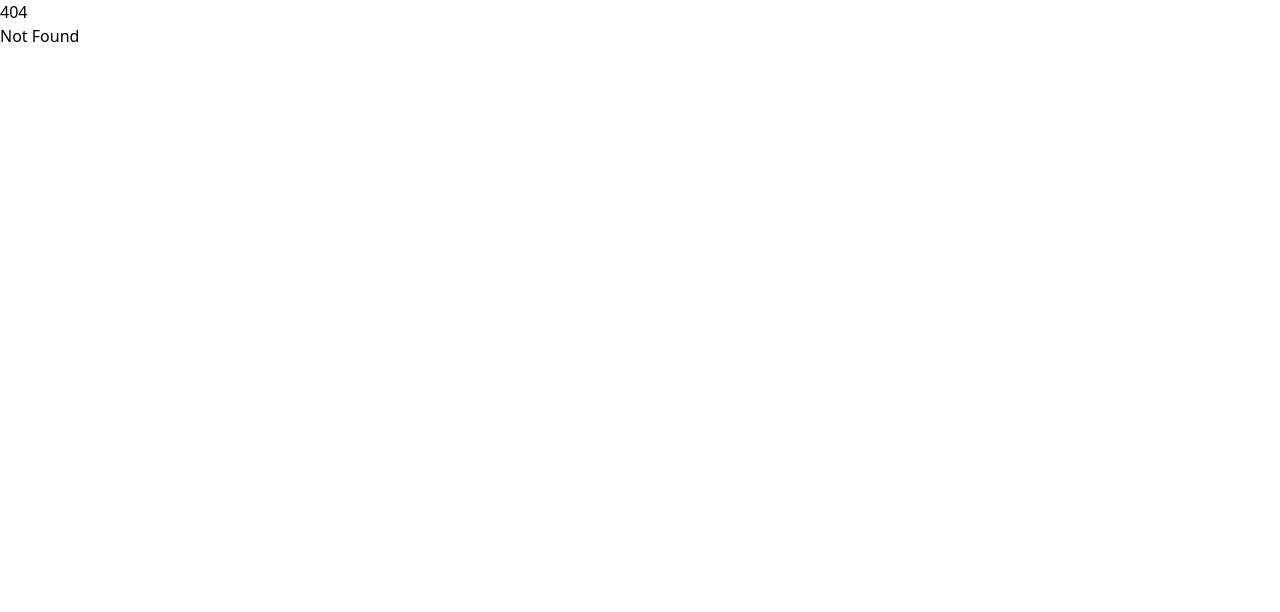
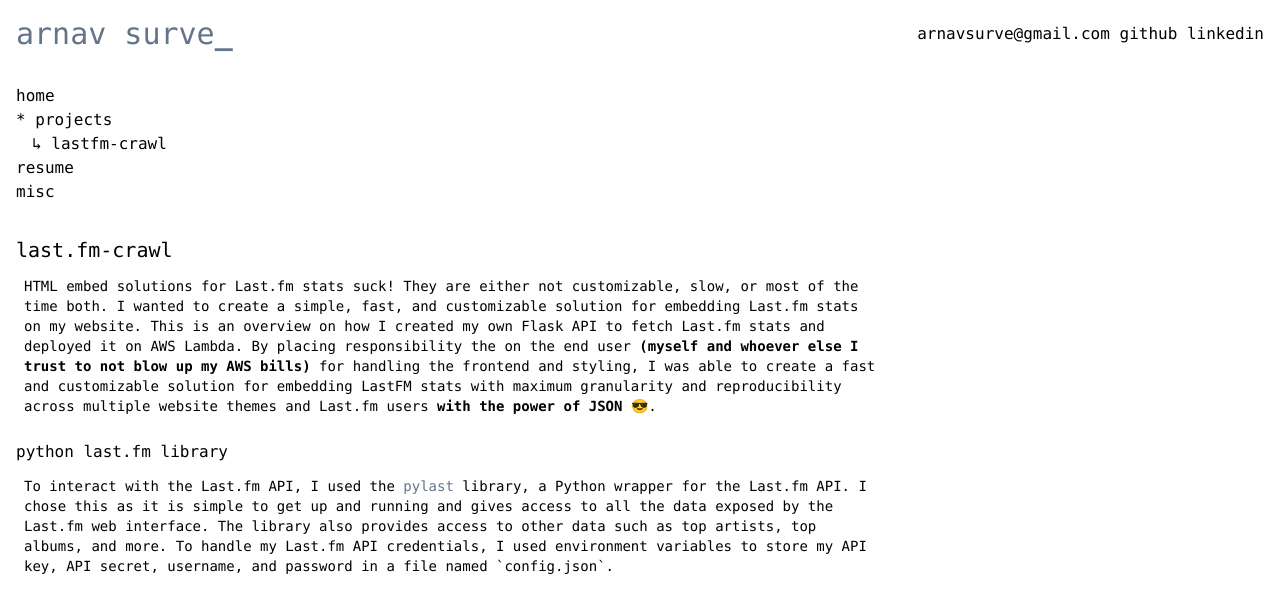
Before and after one commit to arnavsurve/website, a SvelteKit app: page /projects/lastfm-crawl in a window 1280 px wide. Before the commit this address had no page. Shown: the top 612 px of the page. Built offline with nearby package versions, Linux system fonts and the light colour scheme.

Commit message:
Add lastfm-crawl page (wip)

```diff
--- a/src/routes/projects/+page.svelte
+++ b/src/routes/projects/+page.svelte
@@ -7,12 +7,12 @@
 <Header />
 
 <div class="m-4 font-mono">
-    <StyleLink classDefs="text-xl" url="/projects/lastfm-api">
+    <StyleLink classDefs="text-xl" url="/projects/lastfm-crawl">
         last.fm api - july 2024
     </StyleLink>
 
     <Prose classDefs="p-2">
-        Wondering how I display my top weekly listens in <StyleLink url="/misc">/misc</StyleLink>? This blog post walks through my process building a Flask API that fetches my top weekly and recent tracks from <StyleLink url="https://www.last.fm/home">last.fm</StyleLink> and returns them as JSON. The API is hosted on AWS Lambda and a blog post walking through my implementation is linked above.
+        Wondering how I display my recent listens in <StyleLink url="/misc">/misc</StyleLink>? This blog post walks through my process building a Flask API that fetches my top weekly and recent tracks from <StyleLink url="https://www.last.fm/home">last.fm</StyleLink> and returns them as JSON. The API is hosted on AWS Lambda and a blog post walking through my implementation is linked above. Code hosted on <StyleLink url="https://github.com/arnavsurve/lastfm-crawl">GitHub</StyleLink>.
     </Prose>
 
     <br>
--- /dev/null
+++ b/src/routes/projects/lastfm-crawl/+page.svelte
@@ -0,0 +1,27 @@
+<script defer src="https://pyscript.net/alpha/pyscript.js">
+    import Header from "../../../components/Header.svelte";
+    import Prose from "../../../components/Prose.svelte";
+    import StyleLink from "../../../components/StyleLink.svelte";
+    // import Codeblock from "../../../components/Codeblock.svelte";
+
+    // import Prism from 'svelte-prism';
+    // import 'prismjs/themes/prism-tomorrow.css';
+</script>
+
+<Header />
+
+<div class="m-4 font-mono">
+    <h1 class="text-xl mb-1">last.fm-crawl</h1>
+    <Prose classDefs="p-2 mb-4">
+        HTML embed solutions for Last.fm stats suck! They are either not customizable, slow, or most of the time both. I wanted to create a simple, fast, and customizable solution for embedding Last.fm stats on my website. This is an overview on how I created my own Flask API to fetch Last.fm stats and deployed it on AWS Lambda. By placing responsibility the on the end user <b>(myself and whoever else I trust to not blow up my AWS bills)</b> for handling the frontend and styling, I was able to create a fast and customizable solution for embedding LastFM stats with maximum granularity and reproducibility across multiple website themes and Last.fm users <b>with the power of JSON 😎</b>.
+    </Prose>
+
+    <h2 class="text-md mb-1">python last.fm library</h2>
+    <Prose classDefs="p-2 mb-4">
+        To interact with the Last.fm API, I used the <StyleLink url="https://github.com/pylast/pylast">pylast</StyleLink> library, a Python wrapper for the Last.fm API. I chose this as it is simple to get up and running and gives access to all the data exposed by the Last.fm web interface. The library also provides access to other data such as top artists, top albums, and more. To handle my Last.fm API credentials, I used environment variables to store my API key, API secret, username, and password in a file named `config.json`.
+    </Prose>
+
+    <!-- <Prism language="html" source="print('hello')"></Prism> -->
+    <!-- <script src="https://gist.github.com/arnavsurve/31a932cf4f0f352d0ca2d1185182c3fd.js"></script> -->
+
+</div>
```
